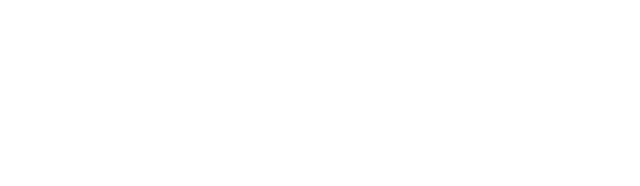
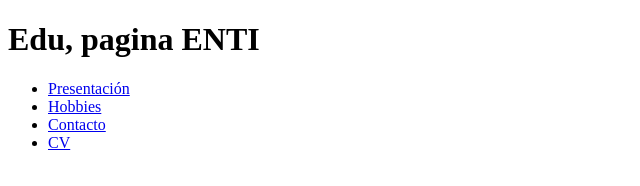
Before and after one commit to edsbru/edsbru.github.io, a plain HTML site: page index.html in a window 1280 px wide. Shown: the whole page, without its empty margins (0-640 px from the left). Drawn offline with Linux system fonts and the light colour scheme.

Commit message:
Main HTML

```diff
--- a/index.html
+++ b/index.html
@@ -1,9 +1,19 @@
 <!DOCTYPE html>
 <html>
 <head>
-<title></title>
+<title>Pagina Lenguaje Marcas</title>
 </head>
 <body>
-
+<header>
+<h1>Edu, pagina ENTI</h1>
+<nav>
+<ul id="main-menu">
+<li id="menu-presentation"><a href="index.html">Presentación</a></li>
+<li id="menu-hobbies"><a href="hobbies.html">Hobbies</a></li>
+<li id="menu-contact"><a href="contact.html">Contacto</a></li>
+<li id="menu-cv"><a href="cv.html">CV</a></li>
+</ul>
+</nav>
+</header>
 </body>
 </html>
```
